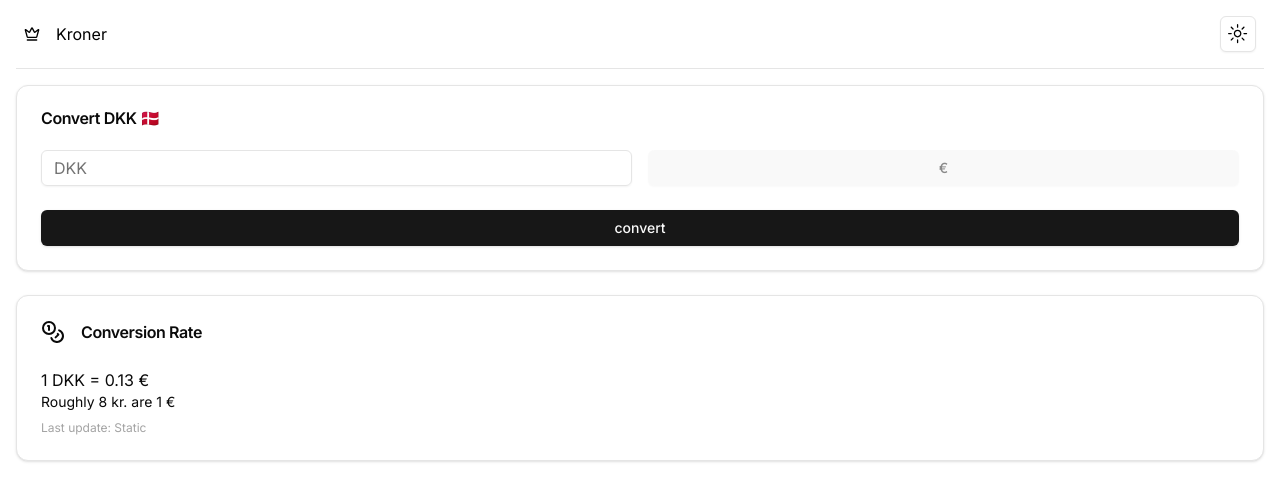
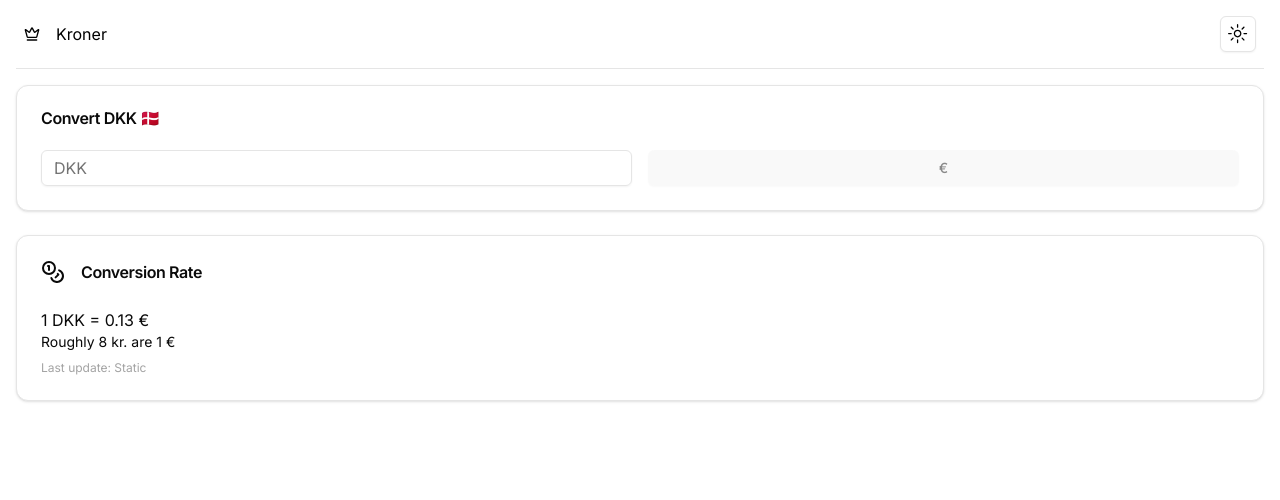
Before and after one commit to Plsr/crowns, a Next.js app: page / in a window 1280 px wide. Shown: the top 500 px of the page. Built offline with nearby package versions, Linux system fonts and the light colour scheme.

Commit message:
Make conversion easier

```diff
--- a/components/CurrencyConverter.tsx
+++ b/components/CurrencyConverter.tsx
@@ -1,27 +1,25 @@
 "use client";
 
-import { useRef, useState } from "react";
+import { ChangeEvent, ChangeEventHandler, useRef, useState } from "react";
 import { Input } from "./ui/input";
 import { Button } from "./ui/button";
 import { Card, CardContent, CardHeader, CardTitle } from "./ui/card";
 
 export const CurrencyConverter = () => {
-  const [result, setResult] = useState<undefined | number>(undefined);
+  const [result, setResult] = useState<undefined | string>(undefined);
   const dkkInputRef = useRef<HTMLInputElement | null>(null);
   const eurInputRef = useRef<HTMLInputElement | null>(null);
 
-  const handleConvertClick = () => {
-    if (!dkkInputRef.current) {
-      return;
-    }
+  const handleInputChange = (event: ChangeEvent<HTMLInputElement>) => {
+    const value = parseInt(event.target.value);
 
-    if (isNaN(parseInt(dkkInputRef.current?.value))) {
+    if (!value) {
       return;
     }
 
     const rate = 0.13;
 
-    setResult(parseInt(dkkInputRef.current.value) * rate);
+    setResult((value * rate).toFixed(2));
   };
 
   return (
@@ -32,14 +30,16 @@ export const CurrencyConverter = () => {
         </CardHeader>
         <CardContent>
           <div className="grid grid-cols-2 gap-4">
-            <Input type="number" placeholder="DKK" ref={dkkInputRef} />
+            <Input
+              type="number"
+              placeholder="DKK"
+              ref={dkkInputRef}
+              onChange={handleInputChange}
+            />
             <Button variant="secondary" disabled>
               {result} €
             </Button>
           </div>
-          <Button className="w-full mt-6" onClick={handleConvertClick}>
-            convert
-          </Button>
         </CardContent>
       </Card>
     </>
```
Also changed, not shown: 1 other file (tests, documents, lock files or other folders).
